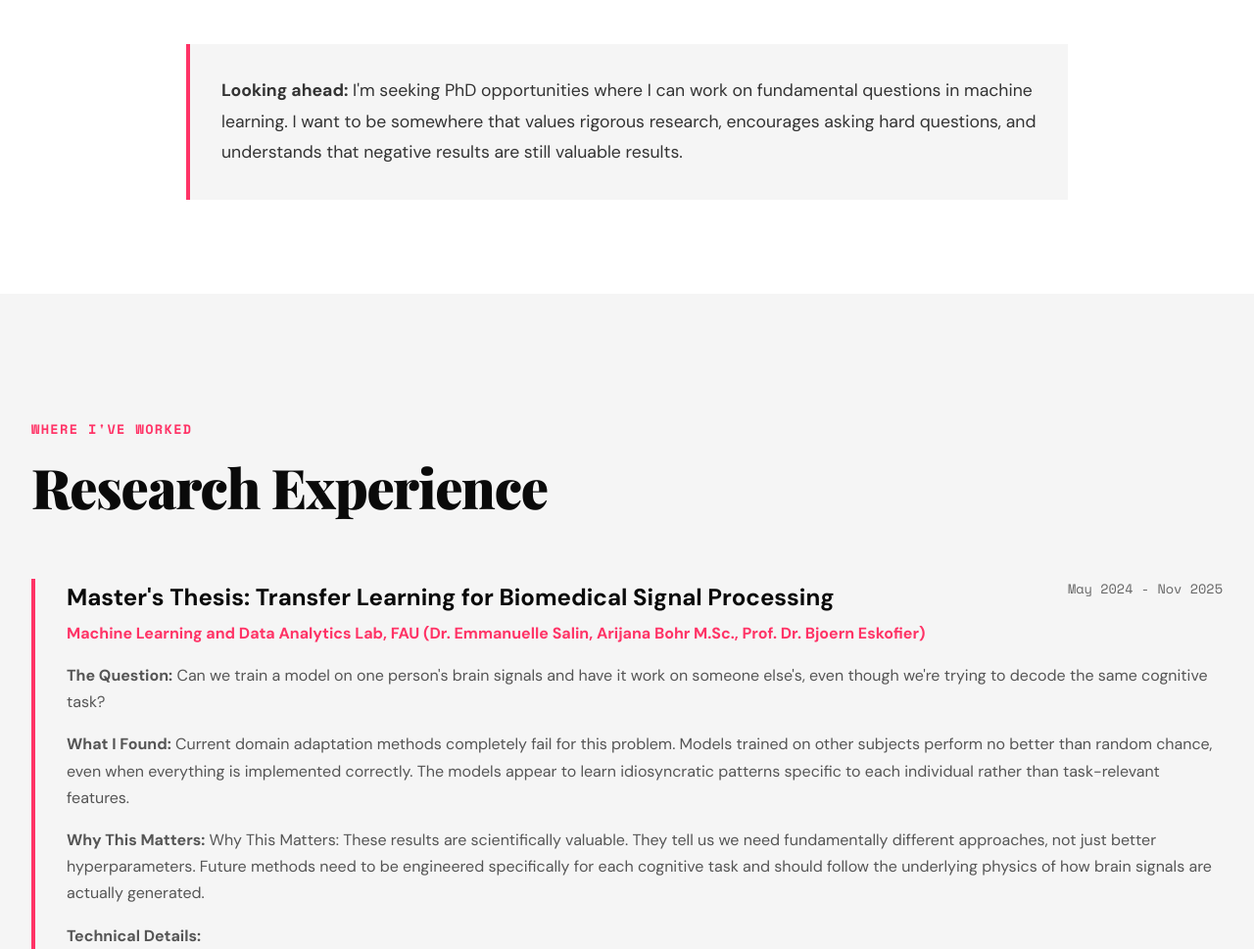
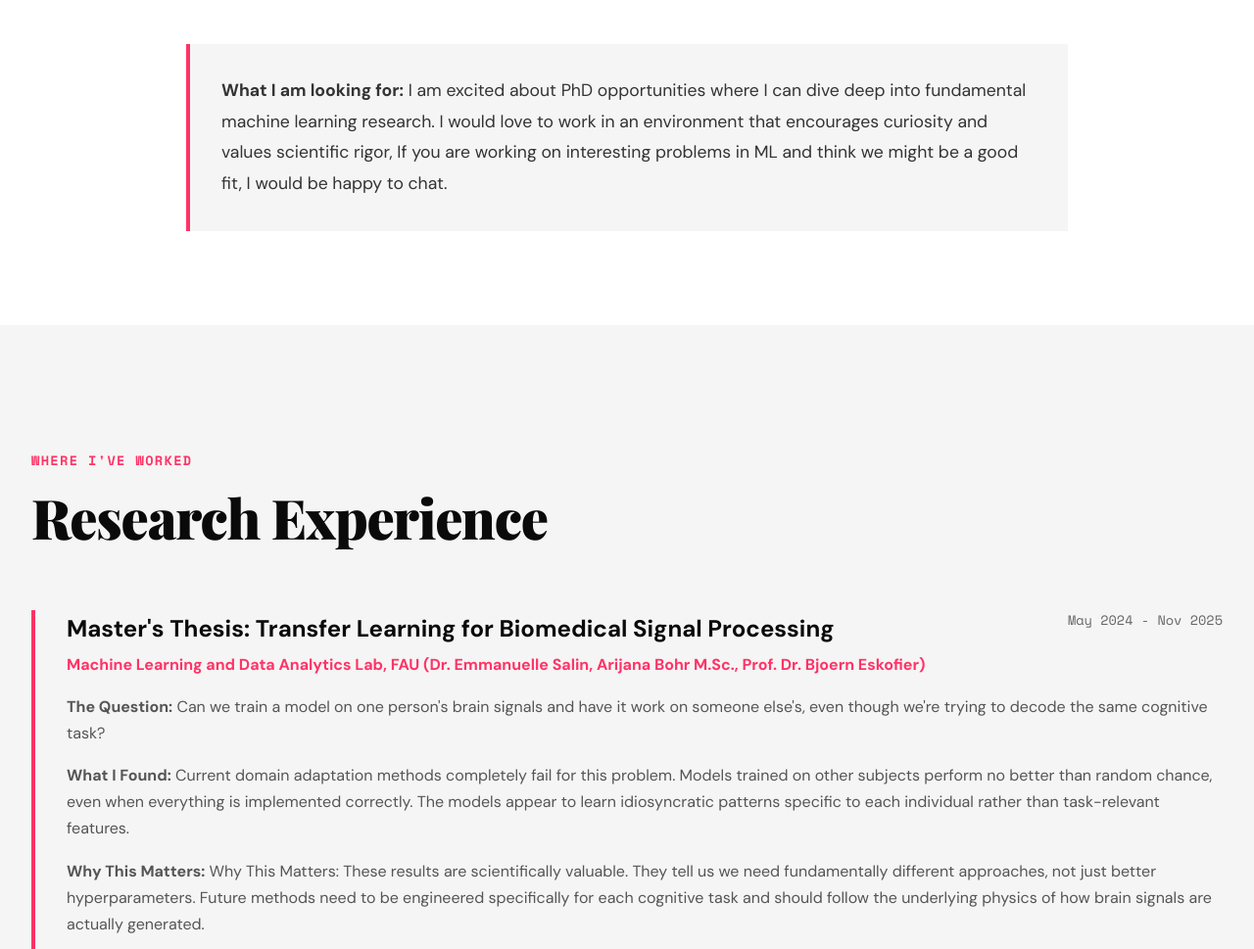
Before and after one commit to Mehulai27/portfolio, a plain HTML site: page index.html in a window 1280 px wide. Shown: the part 2140-3109 px from the top of the page at 98% size. Drawn offline with nearby package versions, Linux system fonts and the light colour scheme.

Commit message:
Update index.html

```diff
--- a/index.html
+++ b/index.html
@@ -820,9 +820,10 @@
                     </div>
                     <div style="margin-top: 3rem; padding: 2rem; background: var(--secondary); border-left: 4px solid var(--accent);">
                         <p style="font-size: 1.1rem; line-height: 1.8; color: #333; margin: 0;">
-                            <strong>Looking ahead:</strong> I'm seeking PhD opportunities where I can work on fundamental questions
-                            in machine learning. I want to be somewhere that values rigorous research, encourages asking hard questions,
-                            and understands that negative results are still valuable results.
+                            <strong>What I am looking for:</strong> I am excited about PhD opportunities where I can dive deep into
+                                    fundamental machine learning research. I would love to work in an environment that encourages curiosity and values scientific rigor,
+                                    If you are working on interesting problems in ML and think we might be
+                                    a good fit, I would be happy to chat.
                         </p>
                     </div>
                 </div>
@@ -1145,9 +1146,7 @@
                     <div class="section-label" style="color: var(--accent);">Let's Collaborate</div>
                     <h2>Get in Touch</h2>
                     <p class="contact-description">
-                        I'm looking for PhD opportunities where I can work on fundamental questions in machine learning.
-                        If you're working on problems related to generalization, transfer learning, or domain adaptation,
-                        I'd love to hear from you.
+                       I am looking for PhD opportunities where I can dive deep into fundamental machine learning research.
                     </p>
                     <div class="contact-links">
                         <a href="mailto:mehulmittal1299@gmail.com" class="contact-link">Email Me</a>
```
